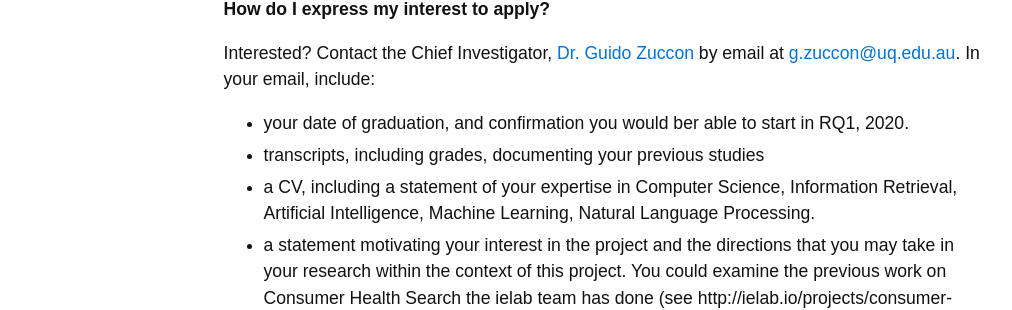
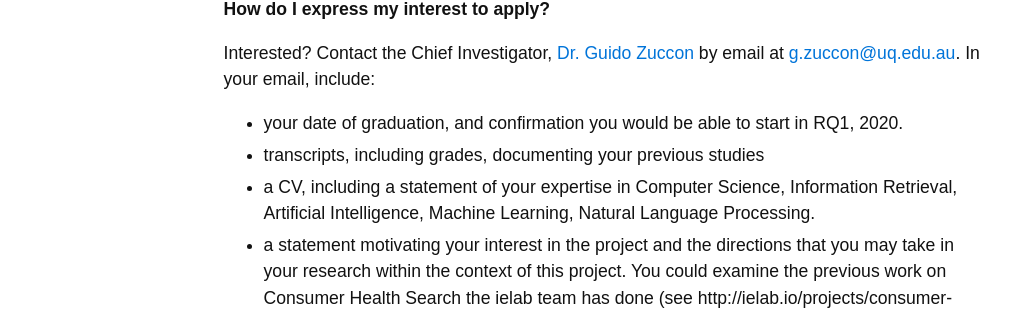
Before and after one commit to ielab/ielab.github.io, a Jekyll site: the page built from _posts/2019-10-03-phd-position-available.md, in a window 1280 px wide. Shown: the part 981-1291 px from the top of the page, without its empty margins (139-1151 px from the left). Built offline with Jekyll 4.4.1, drawn with Linux system fonts in a browser that asks for light colours.

Commit message:
Fix typo.

```diff
--- a/_posts/2019-10-03-phd-position-available.md
+++ b/_posts/2019-10-03-phd-position-available.md
@@ -33,7 +33,7 @@ Computer Science, Information Retrieval, Artificial Intelligence, Machine Learni
 
 Interested? Contact the Chief Investigator, [Dr. Guido Zuccon](/people/guido-zuccon) by email at [g.zuccon@uq.edu.au](mailto:g.zuccon@uq.edu.au). In your email, include:
 
-* your date of graduation, and confirmation you would ber able to start in RQ1, 2020.
+* your date of graduation, and confirmation you would be able to start in RQ1, 2020.
 * transcripts, including grades, documenting your previous studies
 * a CV, including a statement of your expertise in Computer Science, Information Retrieval, Artificial Intelligence, Machine Learning, Natural Language Processing.
 * a statement motivating your interest in the project and the directions that you may take in your research within the context of this project. You could examine the previous work on Consumer Health Search the ielab team has done (see http://ielab.io/projects/consumer-health-search.html).
```
